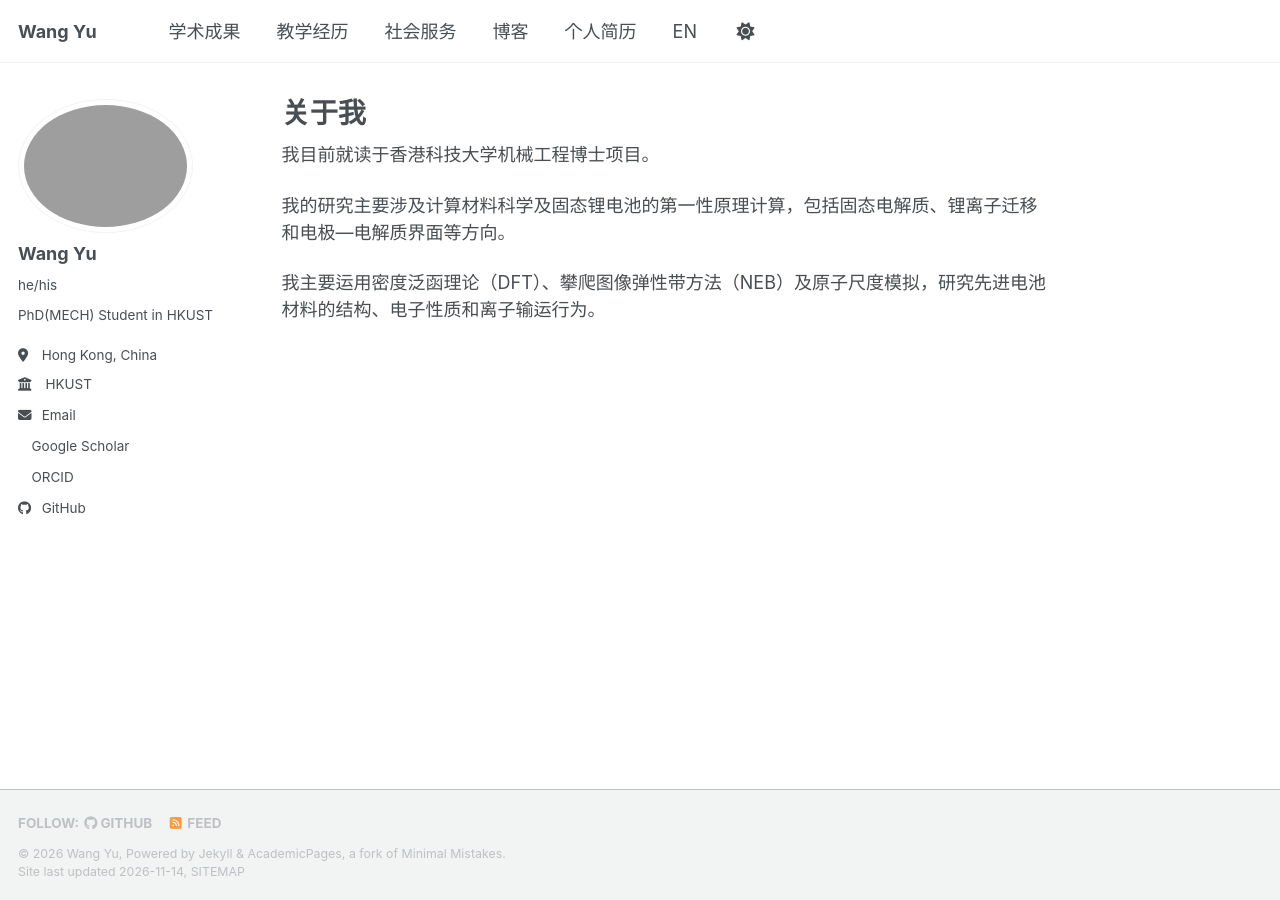
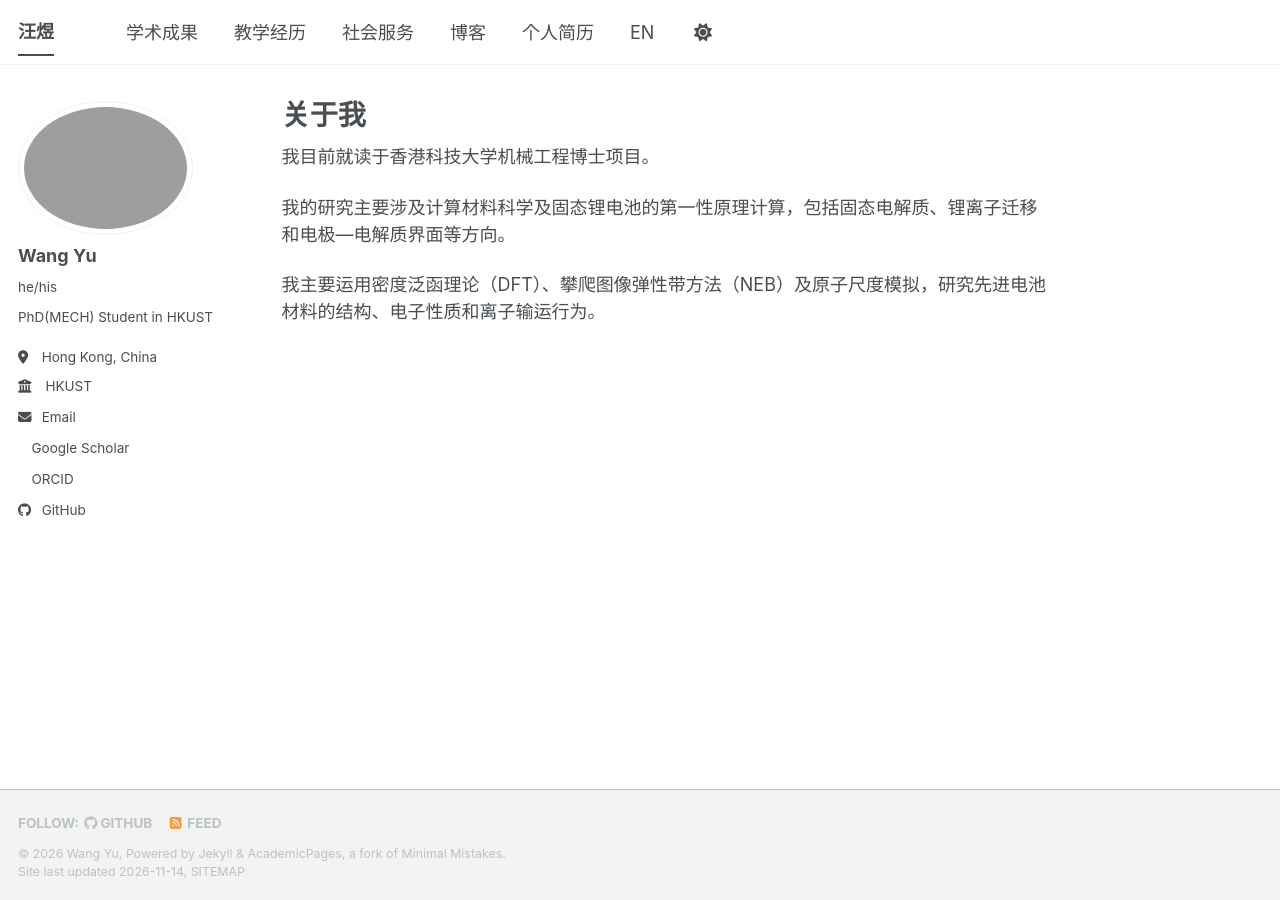
Before and after one commit to wangyu-hk/wangyu-hk.github.io, a Jekyll site: the page built from _pages/about-zh.md, in a window 1280 px wide. Built offline with Jekyll 4.4.1, drawn with Linux system fonts in a browser that asks for light colours; a script bundle is joined from its source files by our own code; a style sheet for code colours, icons or effects is not loaded.

Commit message:
Update masthead for language-specific navigation

```diff
--- a/_includes/masthead.html
+++ b/_includes/masthead.html
@@ -4,8 +4,13 @@
     <div class="masthead__menu">
       <nav id="site-nav" class="greedy-nav">
         <ul class="visible-links">
-          <li class="masthead__menu-item masthead__menu-item--lg persist {% if page.url == '/' or page.url == '/index.html' %}selected{% endif %}">
-            <a href="{{ base_path }}/">{{ site.title }}</a>
+          <li class="masthead__menu-item masthead__menu-item--lg persist
+          {% if page.url == '/' or page.url == '/zh/' %}selected{% endif %}">
+            {% if page.lang == "zh" %}
+              <a href="{{ '/zh/' | relative_url }}">汪煜</a>
+            {% else %}
+              <a href="{{ '/' | relative_url }}">Wang Yu</a>
+            {% endif %}
           </li>
             {% assign nav_links = site.data.navigation.main %}
             {% if page.lang == "zh" %}
```
